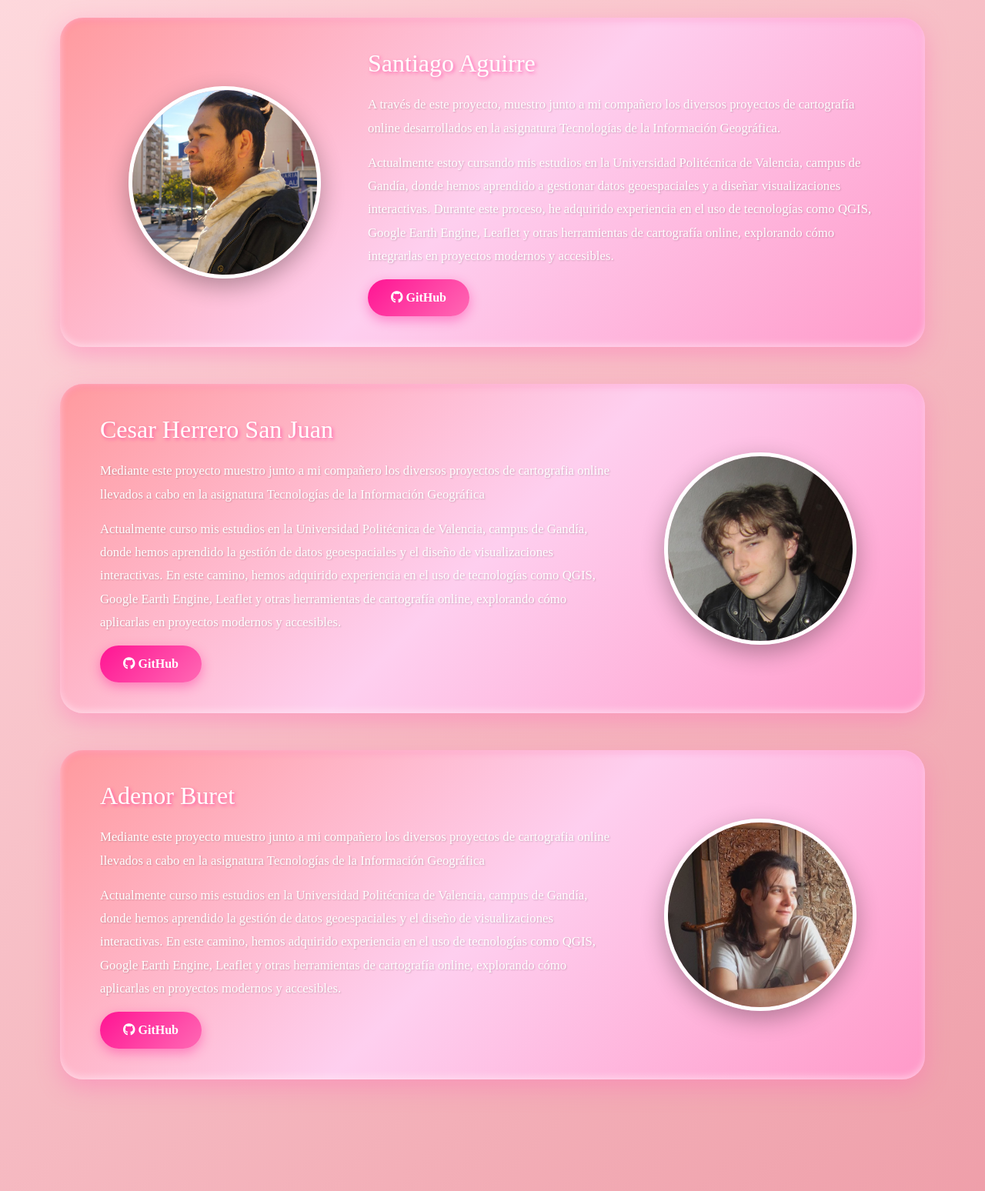
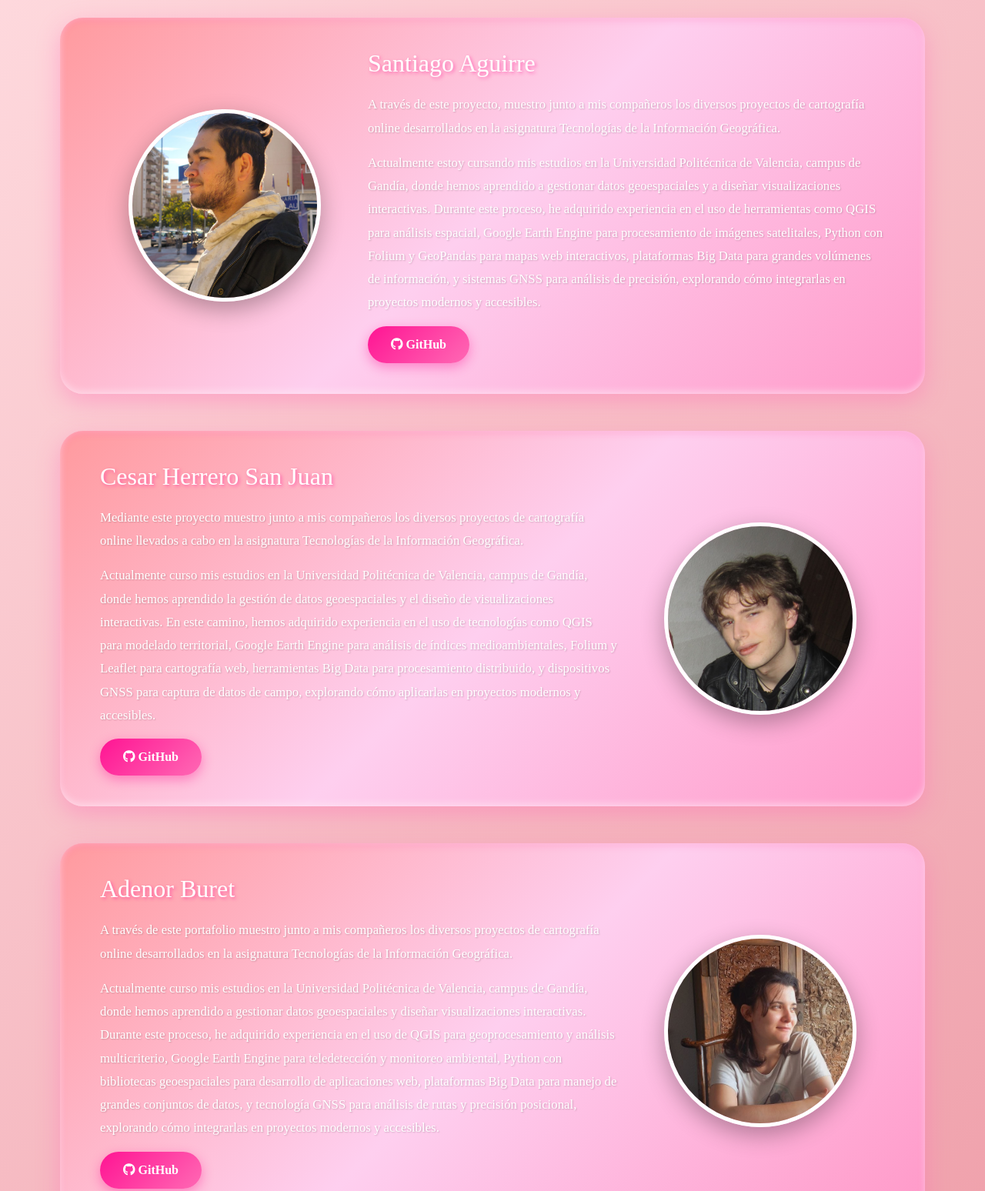
Before and after one commit to Saac04/Proyecto-Geografia, a website: page pages/about_us.html in a window 1280 px wide. Shown: the part 240-1788 px from the top of the page at 77% size. Drawn offline with nearby package versions, Linux system fonts and the light colour scheme.

Commit message:
Revise team member bios with detailed project info
Updated project descriptions for team members with more detailed information about their studies and skills.

```diff
--- a/pages/about_us.html
+++ b/pages/about_us.html
@@ -245,11 +245,11 @@
             </div>
             <div class="col-md-8">
                 <h3>Santiago Aguirre</h3>
-                <p>A través de este proyecto, muestro junto a mi compañero los diversos proyectos de cartografía online desarrollados en la asignatura Tecnologías de la Información Geográfica.</p>
-                <p>Actualmente estoy cursando mis estudios en la Universidad Politécnica de Valencia, campus de Gandía,
-                    donde hemos aprendido a gestionar datos geoespaciales y a diseñar visualizaciones interactivas.
-                    Durante este proceso, he adquirido experiencia en el uso de tecnologías como QGIS,
-                    Google Earth Engine, Leaflet y otras herramientas de cartografía online,
+                <p>A través de este proyecto, muestro junto a mis compañeros los diversos proyectos de cartografía online desarrollados en la asignatura Tecnologías de la Información Geográfica.</p>
+                <p>Actualmente estoy cursando mis estudios en la Universidad Politécnica de Valencia, campus de Gandía, donde hemos aprendido a gestionar datos geoespaciales y
+                    a diseñar visualizaciones interactivas. Durante este proceso, he adquirido experiencia en el uso de herramientas como QGIS para análisis espacial,
+                    Google Earth Engine para procesamiento de imágenes satelitales, Python con Folium y GeoPandas para mapas web interactivos,
+                    plataformas Big Data para grandes volúmenes de información, y sistemas GNSS para análisis de precisión,
                     explorando cómo integrarlas en proyectos modernos y accesibles.</p>
                 <a class="btn btn-outline-light" href="https://github.com/Saac04" target="_blank"><i class="fab fa-github"></i> GitHub</a>
             </div>
@@ -261,11 +261,11 @@
             </div>
             <div class="col-md-8 order-md-1">
                 <h3>Cesar Herrero San Juan</h3>
-                <p>Mediante este proyecto muestro junto a mi compañero los diversos proyectos de cartografia online llevados a cabo en la asignatura Tecnologías de la Información Geográfica</p>
-                <p>Actualmente curso mis estudios en la Universidad Politécnica de Valencia, campus de Gandía,
-                    donde hemos aprendido la gestión de datos geoespaciales y el diseño de visualizaciones interactivas.
-                    En este camino, hemos adquirido experiencia en el uso de tecnologías como QGIS,
-                    Google Earth Engine, Leaflet y otras herramientas de cartografía online,
+                <p>Mediante este proyecto muestro junto a mis compañeros los diversos proyectos de cartografía online llevados a cabo en la asignatura Tecnologías de la Información Geográfica.</p>
+                <p>Actualmente curso mis estudios en la Universidad Politécnica de Valencia, campus de Gandía, donde hemos aprendido la gestión de datos geoespaciales y
+                    el diseño de visualizaciones interactivas. En este camino, hemos adquirido experiencia en el uso de tecnologías como QGIS para modelado territorial,
+                    Google Earth Engine para análisis de índices medioambientales, Folium y Leaflet para cartografía web,
+                    herramientas Big Data para procesamiento distribuido, y dispositivos GNSS para captura de datos de campo,
                     explorando cómo aplicarlas en proyectos modernos y accesibles.</p>
                 <a class="btn btn-outline-light" href="https://github.com/ElCesarEse" target="_blank"><i class="fab fa-github"></i> GitHub</a>
             </div>
@@ -277,12 +277,11 @@
             </div>
             <div class="col-md-8 order-md-1">
                 <h3>Adenor Buret</h3>
-                <p>Mediante este proyecto muestro junto a mi compañero los diversos proyectos de cartografia online llevados a cabo en la asignatura Tecnologías de la Información Geográfica</p>
-                <p>Actualmente curso mis estudios en la Universidad Politécnica de Valencia, campus de Gandía,
-                    donde hemos aprendido la gestión de datos geoespaciales y el diseño de visualizaciones interactivas.
-                    En este camino, hemos adquirido experiencia en el uso de tecnologías como QGIS,
-                    Google Earth Engine, Leaflet y otras herramientas de cartografía online,
-                    explorando cómo aplicarlas en proyectos modernos y accesibles.</p>
+                <p>A través de este portafolio muestro junto a mis compañeros los diversos proyectos de cartografía online desarrollados en la asignatura Tecnologías de la Información Geográfica.</p>
+                <p>Actualmente curso mis estudios en la Universidad Politécnica de Valencia, campus de Gandía, donde hemos aprendido a gestionar datos geoespaciales y diseñar visualizaciones interactivas.
+                    Durante este proceso, he adquirido experiencia en el uso de QGIS para geoprocesamiento y análisis multicriterio, Google Earth Engine para teledetección y monitoreo ambiental,
+                    Python con bibliotecas geoespaciales para desarrollo de aplicaciones web, plataformas Big Data para manejo de grandes conjuntos de datos,
+                    y tecnología GNSS para análisis de rutas y precisión posicional, explorando cómo integrarlas en proyectos modernos y accesibles.</p>
                 <a class="btn btn-outline-light" href="https://github.com/CJMIDNIGHT" target="_blank"><i class="fab fa-github"></i> GitHub</a>
             </div>
         </div>
```
